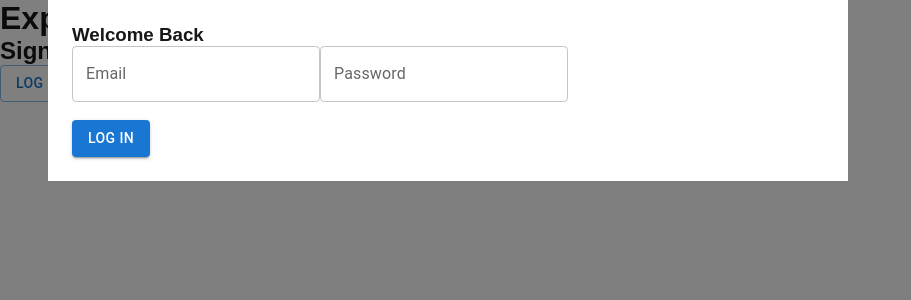
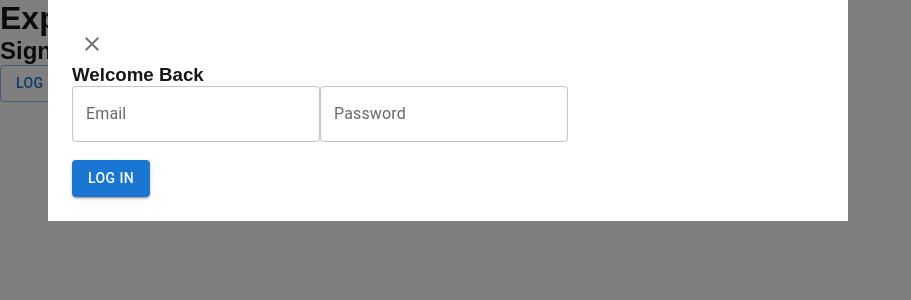
Before and after one commit to TexasR3X/expense-tracker, a Next.js app: page / in a window 1280 px wide. Both pictures are taken after a click on the button "LOG IN". Shown: the top 300 px of the page, without its empty margins (0-911 px from the left). Built offline with nearby package versions, Linux system fonts and the light colour scheme; no server answers.

Commit message:
LoginModal closable

```diff
--- a/src/app/page.js
+++ b/src/app/page.js
@@ -46,7 +46,7 @@ export default function Home() {
             </main>
 
             <If condition={modelOpen}>
-                <LoginModal type={modalType}/>
+                <LoginModal type={modalType} onClose={setModalOpen}/>
             </If>
         </div>
     );
--- a/src/components/LoginModal.js
+++ b/src/components/LoginModal.js
@@ -5,8 +5,10 @@ import Modal from "@mui/material/Modal";
 import Box from "@mui/material/Box";
 import TextField from "@mui/material/TextField";
 import Button from "@mui/material/Button";
+import CloseIcon from '@mui/icons-material/Close';
 import Alert from "@mui/material/Alert";
 import If from "./logic-components/If";
+import IconButton from "@mui/material/IconButton";
 
 export const MODAL_TYPES = {
     LOG_IN: "LOG_IN",
@@ -53,7 +55,7 @@ const LOGIN_ERRORS = {
     },
 }
 
-export default function LoginModal({ type }) {
+export default function LoginModal({ type, onClose }) {
     const [userData, dispatchUserData] = useReducer(
         (userData, action) => {
             switch (action.type) {
@@ -183,41 +185,25 @@ export default function LoginModal({ type }) {
         else {
             // Code to log in the user.
         }
-
-        // switch (errorMessage) {
-        //     case LOGIN_ERRORS.INVALID_CREDENTIAL.ID: {
-        //         showErrorAlert(LOGIN_ERRORS.INVALID_CREDENTIAL);
-        //         break;
-        //     }
-        //     case LOGIN_ERRORS.INVALID_EMAIL.ID: {
-        //         showErrorAlert(LOGIN_ERRORS.INVALID_EMAIL);
-        //         break;
-        //     }
-        //     case LOGIN_ERRORS.INVALID_PASSWORD: {
-        //         showErrorAlert("Invalid password entered. Password needs to be at least six characters long.");
-        //         break;
-        //     }
-        //     case LOGIN_ERRORS.EMAIL_ALREADY_IN_USE: {
-        //         showErrorAlert("This email is already being used.");
-        //         break;
-        //     }
-        //     default: {
-        //         break;
-        //     }
-        // }
     };
 
-    const closeAlert = () => dispatchAlert({
-        type: ALERT_ACTIONS.HIDE_ALERT,
-    });
+    const closeAlert = () => dispatchAlert({ type: ALERT_ACTIONS.HIDE_ALERT });
 
     useEffect(closeAlert, [userData]);
 
     return (
         <Modal
-            open={true} // I will change this later to make the modal closeable.
+            open="true"
+            onClose={() => onClose(false)}
         >
             <Box className="modal-box">
+                <IconButton
+                    aria-label="close"
+                    onClick={() => onClose(false)}
+                >
+                    <CloseIcon/>
+                </IconButton>
+
                 <h3>
                     <If condition={type === MODAL_TYPES.LOG_IN}>Welcome Back</If>
                     <If condition={type === MODAL_TYPES.SIGN_UP}>Sign Up</If>
```
Also changed, not shown: package.json (+4 -3 lines), 1 other file (tests, documents, lock files or other folders).
